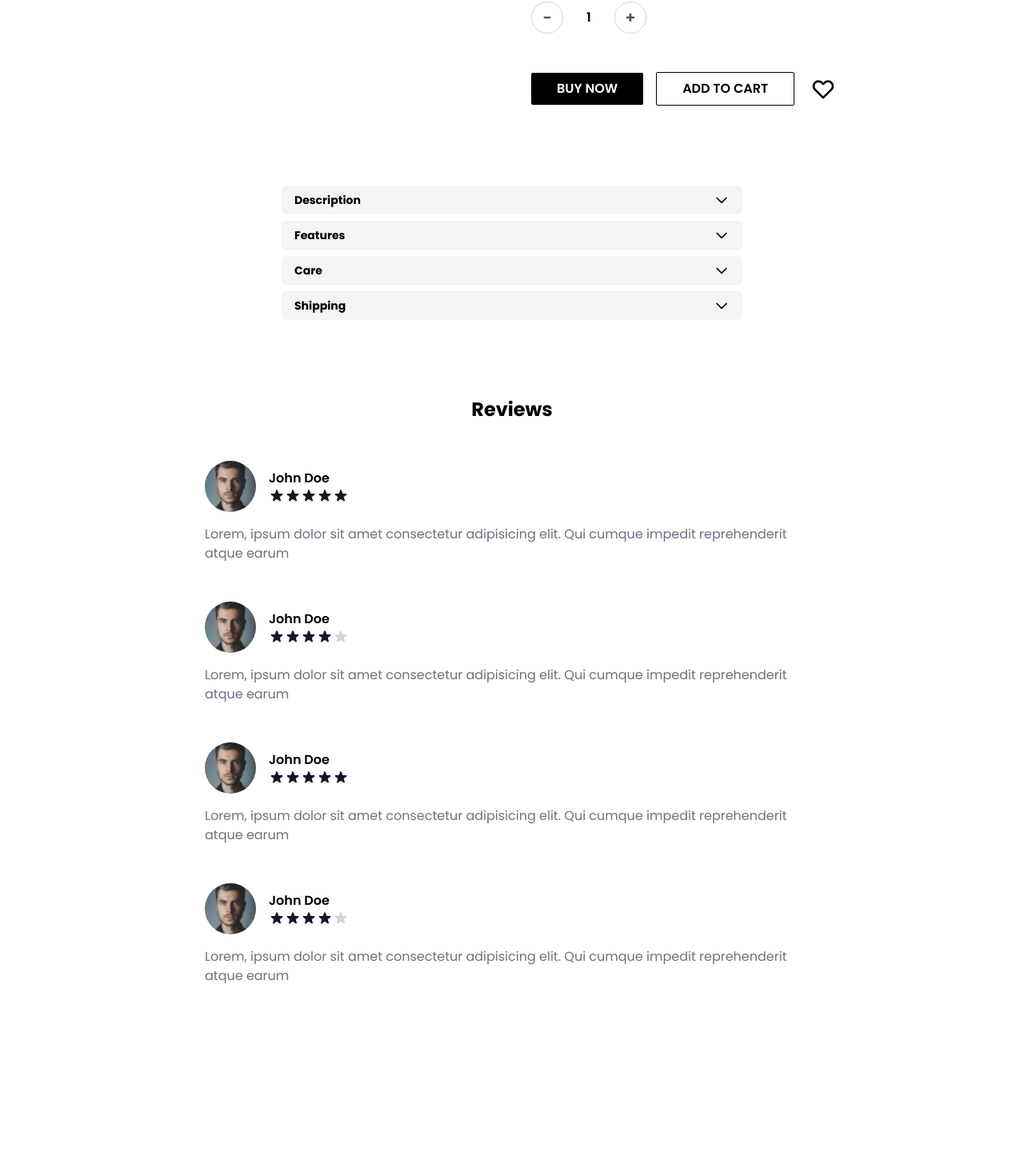
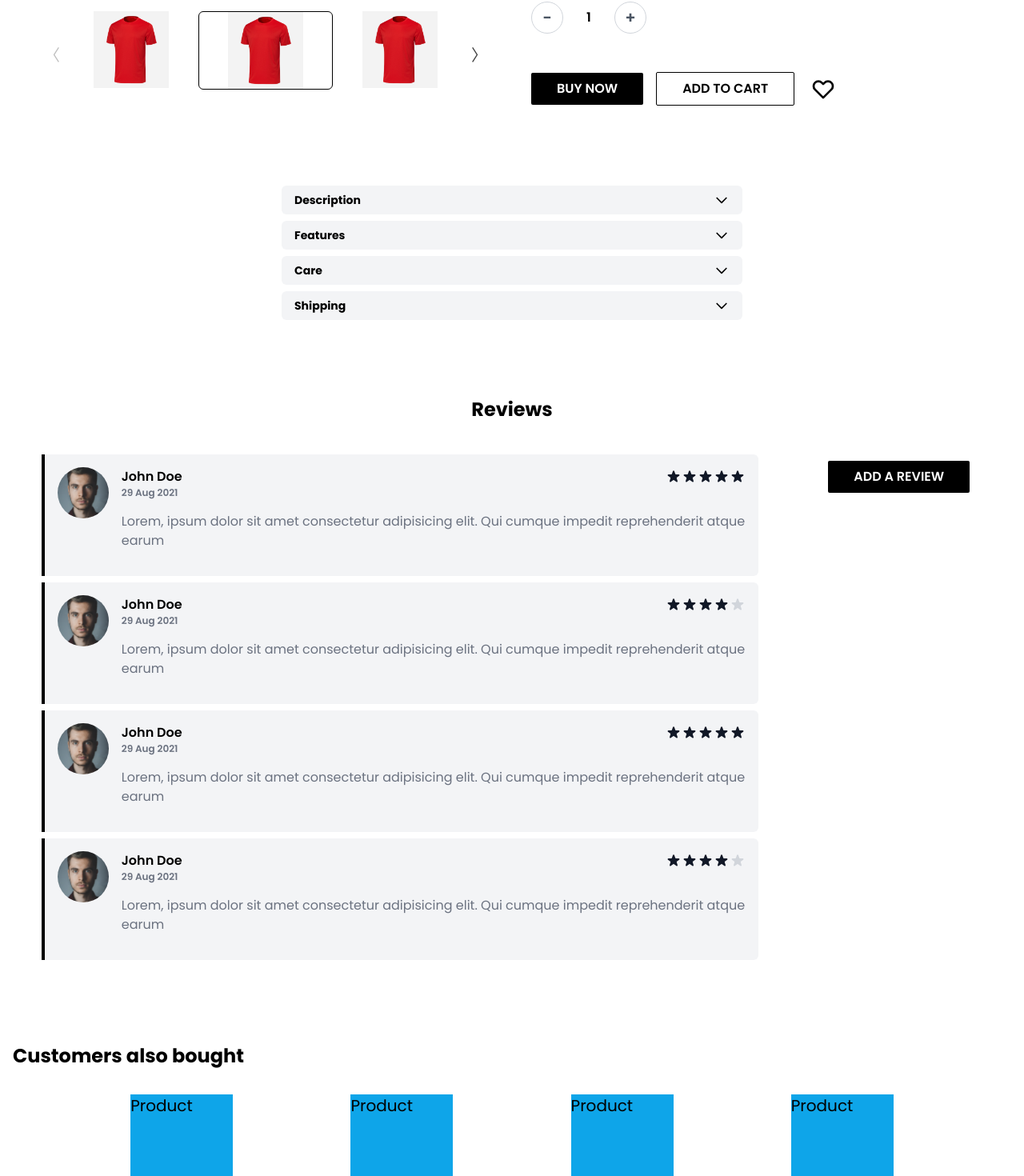
Before and after one commit to RavenSam/ecommerce_template_02, a Next.js app: page /product/1 in a window 1280 px wide. Shown: the part 502-1972 px from the top of the page at 80% size. Before the commit the page ends 1786 px from the top, so only its background shows below. Built offline with nearby package versions, Linux system fonts and the light colour scheme; what tailwindcss-elevation would draw is missing.

Commit message:
image gallery slider

```diff
--- /dev/null
+++ b/components/ProductCard.jsx
@@ -0,0 +1,7 @@
+export default function ProductCard() {
+   return (
+      <div className="bg-sky-500 w-32 h-32">
+         <h4 className="text-xl">Product</h4>
+      </div>
+   )
+}
--- a/components/ProductGallery.jsx
+++ b/components/ProductGallery.jsx
@@ -1,7 +1,17 @@
 import { useState } from "react"
 import Image from "next/image"
+import Slider from "react-slick"
 
 export default function ProductGallery({ colors, productColor, setProductColor }) {
+   const [selectedImage, setSelectedImage] = useState(1)
+
+   var settings = {
+      infinite: false,
+      speed: 500,
+      slidesToShow: 3,
+      slidesToScroll: 1,
+   }
+
    return (
       <div className="flex ">
          <div className=" flex flex-col space-y-2 mr-2">
@@ -17,9 +27,25 @@ export default function ProductGallery({ colors, productColor, setProductColor }
             ))}
          </div>
 
-         <div className="flex-grow bg-[#f3f3f3] rounded-md">
-            <div className="relative w-full h-[400px] mx-auto">
+         <div className="flex-grow  rounded-md overflow-x-hidden">
+            <div className="relative w-full h-[400px] mx-auto bg-[#f3f3f3]">
                <Image src="/products/shirt.png" layout="fill" objectFit="contain" quality={100} />
+            </div>
+
+            <div className=" mt-4 px-8">
+               <Slider {...settings}>
+                  {[1, 2, 3, 4, 5, 6].map((img, i) => (
+                     <div
+                        key={i}
+                        onClick={() => setSelectedImage(i)}
+                        className={`${selectedImage === i && "border border-black rounded-md"}`}
+                     >
+                        <div className="relative w-full h-24">
+                           <Image src="/products/shirt.png" layout="fill" objectFit="contain" />
+                        </div>
+                     </div>
+                  ))}
+               </Slider>
             </div>
          </div>
       </div>
--- a/components/ProductInfo.jsx
+++ b/components/ProductInfo.jsx
@@ -27,7 +27,9 @@ export default function ProductInfo({ productColor }) {
                   ))}
                </div>
 
-               <span className="capitalize font-semibold ml-4 text-sm text-gray-600">4 reviews</span>
+               <a href="#reviews" className="capitalize font-semibold ml-4 text-sm text-gray-600">
+                  4 reviews
+               </a>
             </div>
 
             <div className="flex items-center space-x-2 mt-2">
--- /dev/null
+++ b/components/Review.jsx
@@ -0,0 +1,35 @@
+import Image from "next/image"
+import { StarIcon } from "@heroicons/react/solid"
+
+export default function Review({ review }) {
+   return (
+      <>
+         <div className="p-4 my-2 bg-gray-100 rounded-r-md flex items-start space-x-4 max-w-4xl border-l-4 border-black">
+            <div>
+               <div className="relative h-16 w-16 rounded-full  overflow-hidden">
+                  <Image src={review.image} alt="Picture of the author" layout="fill" objectFit="cover" className="" />
+               </div>
+            </div>
+
+            <div className="">
+               <div className="flex items-center justify-between">
+                  <h3 className="font-semibold capitalize">{review.name}</h3>
+                  <div className="flex items-center">
+                     {[0, 1, 2, 3, 4].map((rating) => (
+                        <StarIcon
+                           key={rating}
+                           className={`h-5 w-5 flex-shrink-0 ${
+                              review.rating > rating ? "text-gray-900" : "text-gray-300"
+                           }`}
+                           aria-hidden="true"
+                        />
+                     ))}
+                  </div>
+               </div>
+               <p className="text-gray-500 text-xs font-semibold">29 Aug 2021</p>
+               <p className="text-gray-500 py-4">{review.content}</p>
+            </div>
+         </div>
+      </>
+   )
+}
--- a/components/Reviews.jsx
+++ b/components/Reviews.jsx
@@ -1,74 +1,20 @@
-import Image from "next/image"
-import { StarIcon } from "@heroicons/react/solid"
+import Review from "./Review"
 
-const clientsReviews = [
-   {
-      image: "/user.jpg",
-      name: "john doe",
-      rating: 5,
-      content: "Lorem, ipsum dolor sit amet consectetur adipisicing elit. Qui cumque impedit reprehenderit atque earum",
-   },
-   {
-      image: "/user.jpg",
-      name: "john doe",
-      rating: 4,
-      content: "Lorem, ipsum dolor sit amet consectetur adipisicing elit. Qui cumque impedit reprehenderit atque earum",
-   },
-   {
-      image: "/user.jpg",
-      name: "john doe",
-      rating: 5,
-      content: "Lorem, ipsum dolor sit amet consectetur adipisicing elit. Qui cumque impedit reprehenderit atque earum",
-   },
-   {
-      image: "/user.jpg",
-      name: "john doe",
-      rating: 4,
-      content: "Lorem, ipsum dolor sit amet consectetur adipisicing elit. Qui cumque impedit reprehenderit atque earum",
-   },
-]
-
-export default function Reviews() {
+export default function Reviews({ reviews }) {
    return (
-      <div className="mt-10 py-5 ">
+      <div className="mt-10 py-5 " id="reviews">
          <h2 className="text-2xl font-bold text-center py-4 mb-4">Reviews</h2>
 
-         <div className="max-w-3xl mx-auto">
-            {clientsReviews.map((review, i) => (
-               <div className="py-4" key={i}>
-                  <div className="flex items-center space-x-4">
-                     <div>
-                        <div className="relative h-16 w-16 rounded-full  overflow-hidden">
-                           <Image
-                              src={review.image}
-                              alt="Picture of the author"
-                              height={100}
-                              width={100}
-                              layout="fill"
-                              objectFit="cover"
-                              className=""
-                           />
-                        </div>
-                     </div>
+         <div className="flex flex-col md:flex-row items-center md:items-start  md:justify-around ">
+            <div className="">
+               {reviews.map((review, i) => (
+                  <Review review={review} key={i} />
+               ))}
+            </div>
 
-                     <div className="">
-                        <h3 className="font-semibold capitalize">{review.name}</h3>
-                        <div className="flex items-center">
-                           {[0, 1, 2, 3, 4].map((rating) => (
-                              <StarIcon
-                                 key={rating}
-                                 className={`h-5 w-5 flex-shrink-0 ${
-                                    review.rating > rating ? "text-gray-900" : "text-gray-300"
-                                 }`}
-                                 aria-hidden="true"
-                              />
-                           ))}
-                        </div>
-                     </div>
-                  </div>
-                  <p className="text-gray-500 py-4">{review.content}</p>
-               </div>
-            ))}
+            <div className="min-w-fit p-4">
+               <button className="btn-1">Add a review</button>
+            </div>
          </div>
       </div>
    )
--- /dev/null
+++ b/components/SimilarProduct.jsx
@@ -0,0 +1,15 @@
+import ProductCard from "./ProductCard"
+
+export default function SimilarProduct() {
+   return (
+      <div className="mt-10 py-5 " id="similarProducts">
+         <h2 className="text-2xl font-bold py-4 mb-4">Customers also bought</h2>
+
+         <div className="flex items-center justify-evenly">
+            {[1, 2, 3, 4].map((item, i) => (
+               <ProductCard key={i} />
+            ))}
+         </div>
+      </div>
+   )
+}
--- a/components/index.js
+++ b/components/index.js
@@ -4,3 +4,6 @@ export { default as ProductGallery } from "./ProductGallery"
 export { default as ProductInfo } from "./ProductInfo"
 export { default as ProductDescriptions } from "./ProductDescriptions"
 export { default as Reviews } from "./Reviews"
+export { default as Review } from "./Review"
+export { default as SimilarProduct } from "./SimilarProduct"
+export { default as ProductCard } from "./ProductCard"
--- a/package.json
+++ b/package.json
@@ -11,6 +11,8 @@
     "next": "latest",
     "react": "^17.0.2",
     "react-dom": "^17.0.2",
+    "react-slick": "^0.28.1",
+    "slick-carousel": "^1.8.1",
     "tailwindcss-elevation": "^1.0.1"
   },
   "devDependencies": {
--- a/pages/_app.js
+++ b/pages/_app.js
@@ -1,3 +1,5 @@
+import "slick-carousel/slick/slick.css"
+import "slick-carousel/slick/slick-theme.css"
 import "../styles/globals.css"
 import { Layout } from "../components"
 
--- a/pages/product/[id].js
+++ b/pages/product/[id].js
@@ -1,8 +1,35 @@
 import Head from "next/head"
 import { useState } from "react"
-import { ProductDescriptions, ProductGallery, ProductInfo, Reviews } from "../../components"
+import { ProductDescriptions, ProductGallery, ProductInfo, Reviews, SimilarProduct } from "../../components"
 
 const colors = ["#ec4899", "#FF87CA", "#B000B9", "#396EB0", "#009DAE"]
+
+const clientsReviews = [
+   {
+      image: "/user.jpg",
+      name: "john doe",
+      rating: 5,
+      content: "Lorem, ipsum dolor sit amet consectetur adipisicing elit. Qui cumque impedit reprehenderit atque earum",
+   },
+   {
+      image: "/user.jpg",
+      name: "john doe",
+      rating: 4,
+      content: "Lorem, ipsum dolor sit amet consectetur adipisicing elit. Qui cumque impedit reprehenderit atque earum",
+   },
+   {
+      image: "/user.jpg",
+      name: "john doe",
+      rating: 5,
+      content: "Lorem, ipsum dolor sit amet consectetur adipisicing elit. Qui cumque impedit reprehenderit atque earum",
+   },
+   {
+      image: "/user.jpg",
+      name: "john doe",
+      rating: 4,
+      content: "Lorem, ipsum dolor sit amet consectetur adipisicing elit. Qui cumque impedit reprehenderit atque earum",
+   },
+]
 
 export default function Product() {
    const [productColor, setProductColor] = useState(colors[0])
@@ -28,7 +55,11 @@ export default function Product() {
          </section>
 
          <section className="px-4">
-            <Reviews />
+            <Reviews reviews={clientsReviews} />
+         </section>
+
+         <section className="px-4">
+            <SimilarProduct />
          </section>
       </>
    )
--- a/styles/globals.css
+++ b/styles/globals.css
@@ -17,7 +17,24 @@
       @apply btn border border-black transition-all duration-200 ease-in-out md:hover:tracking-[.2rem] active:scale-90;
    }
 
+   .btn-3 {
+      @apply btn capitalize bg-gray-300  transition-all duration-200 ease-in-out hover:bg-black hover:text-white active:scale-90;
+   }
+
    .btn-rounded {
       @apply w-10 h-10 text-xl font-semibold border border-gray-300 text-gray-600 rounded-full transform  transition duration-100 ease-in-out hover:bg-black hover:text-white hover:border-black active:scale-90;
    }
 }
+
+.slick-prev::before {
+   content: "\003008";
+}
+
+.slick-next::before {
+   content: "\003009";
+}
+
+.slick-prev::before,
+.slick-next::before {
+   color: black !important;
+}
```
Also changed, not shown: 1 other file (tests, documents, lock files or other folders).
